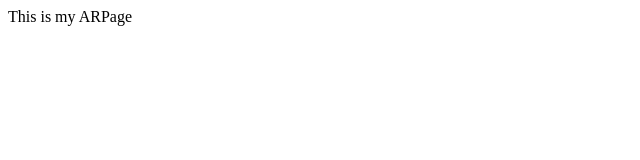
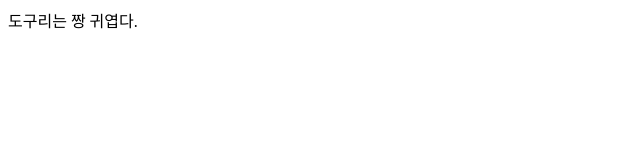
Before and after one commit to monnomSHJ/monnomSHJ, a plain HTML site: page index.html in a window 1280 px wide. Shown: the full height of the page, 0-640 px from the left. Drawn offline with Linux system fonts and the light colour scheme.

Commit message:
Update index.html

```diff
--- a/index.html
+++ b/index.html
@@ -1,5 +1,5 @@
 <html>
 <body>
-<p>This is my ARPage</p>
+<p>도구리는 짱 귀엽다.</p>
 </body>
 </html>
```
